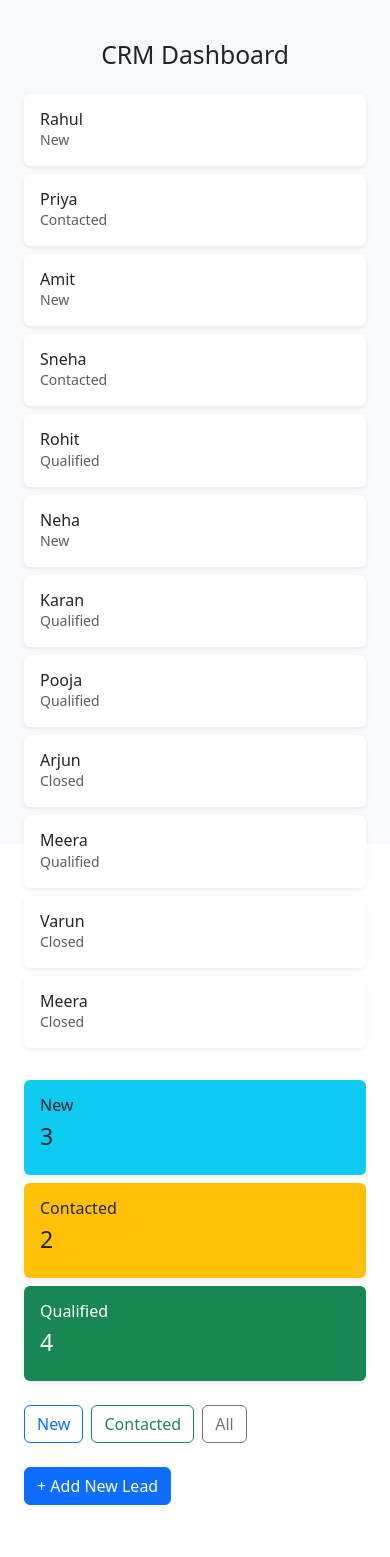
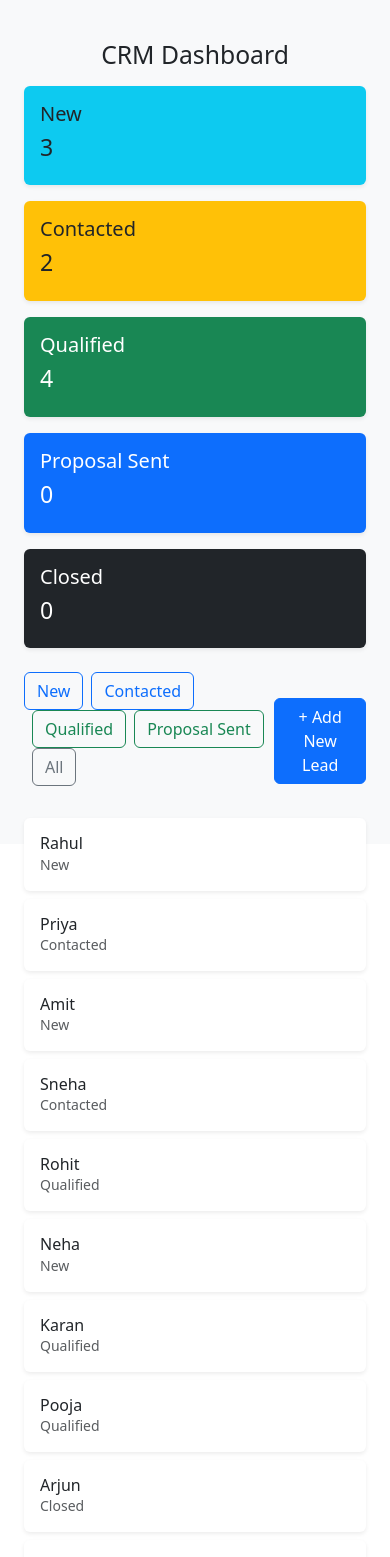
Before and after one commit to bhaskarbiswas04/Anvaya-CRM-frontend, a React app: page / in a window 390 px wide. Shown: the top 1557 px of the page. Before the commit the page ends 1505 px from the top, so only its background shows below. Built offline with nearby package versions, Linux system fonts and the light colour scheme; the HTML template or start-up script is replaced by a standard one.

Commit message:
updt: back button & responsive of pages

```diff
--- /dev/null
+++ b/src/components/BackButton.jsx
@@ -0,0 +1,16 @@
+import { useNavigate } from "react-router-dom";
+
+export default function BackButton({navigationPath, className=""}) {
+    const navigate = useNavigate();
+
+    return (
+      <div>
+        <button
+          className={`btn btn-secondary ${className}`}
+          onClick={() => navigate(navigationPath)}
+        >
+          ← Back
+        </button>
+      </div>
+    );
+}
--- a/src/components/LeadForm.jsx
+++ b/src/components/LeadForm.jsx
@@ -1,6 +1,7 @@
 import { useState } from "react";
 import { useLeads } from "../context/LeadContext";
 import { useNavigate } from "react-router-dom";
+import BackButton from "./BackButton";
 
 export default function LeadForm() {
   const { addLead, leads } = useLeads();
@@ -160,8 +161,12 @@ export default function LeadForm() {
           </div>
 
           {/* Submit */}
-          <div className="col-12 text-end">
-            <button className="btn btn-primary">Create Lead</button>
+          <div className="mt-3 d-flex justify-content-center">
+            <button className="btn btn-primary me-3">
+              Create Lead
+            </button>
+
+            <BackButton navigationPath="/" />
           </div>
         </form>
       </div>
--- a/src/components/dashboard-screen/LeadStats.jsx
+++ b/src/components/dashboard-screen/LeadStats.jsx
@@ -3,30 +3,40 @@ export default function LeadStats({ leads }) {
     new: leads.filter((l) => l.status === "new").length,
     contacted: leads.filter((l) => l.status === "contacted").length,
     qualified: leads.filter((l) => l.status === "qualified").length,
+    proposalSent: leads.filter((l) => l.status === "Proposal Sent").length,
+    closed: leads.filter((l) => l.status === "Closed").length,
   };
 
+  const cards = [
+    { title: "New", value: stats.new, color: "bg-info text-dark" },
+    {
+      title: "Contacted",
+      value: stats.contacted,
+      color: "bg-warning text-dark",
+    },
+    {
+      title: "Qualified",
+      value: stats.qualified,
+      color: "bg-success text-white",
+    },
+    {
+      title: "Proposal Sent",
+      value: stats.proposalSent,
+      color: "bg-primary text-white",
+    },
+    { title: "Closed", value: stats.closed, color: "bg-dark text-white" },
+  ];
+
   return (
-    <div className="row mb-4">
-      <div className="col-md-4">
-        <div className="card shadow-sm border-0 p-3 bg-info text-dark mt-2">
-          <h6>New</h6>
-          <h3>{stats.new}</h3>
+    <div className="row g-3 mb-4">
+      {cards.map((card, index) => (
+        <div key={index} className="col-xl col-lg-3 col-md-4 col-sm-6 col-12">
+          <div className={`card shadow-sm border-0 p-3 ${card.color}`}>
+            <h6 className="mb-2 fs-5">{card.title}</h6>
+            <h3>{card.value}</h3>
+          </div>
         </div>
-      </div>
-
-      <div className="col-md-4">
-        <div className="card shadow-sm border-0 p-3 bg-warning text-dark mt-2">
-          <h6>Contacted</h6>
-          <h3>{stats.contacted}</h3>
-        </div>
-      </div>
-
-      <div className="col-md-4">
-        <div className="card shadow-sm border-0 p-3 bg-success text-white mt-2">
-          <h6>Qualified</h6>
-          <h3>{stats.qualified}</h3>
-        </div>
-      </div>
+      ))}
     </div>
   );
 }
--- a/src/components/dashboard-screen/QuickFilters.jsx
+++ b/src/components/dashboard-screen/QuickFilters.jsx
@@ -8,11 +8,26 @@ export default function QuickFilters({ setFilter }) {
         New
       </button>
       <button
-        className="btn btn-outline-success"
+        className="btn btn-outline-primary"
         onClick={() => setFilter("contacted")}
       >
         Contacted
       </button>
+
+      <button
+        className="btn btn-outline-success ms-2"
+        onClick={() => setFilter("qualified")}
+      >
+        Qualified
+      </button>
+
+      <button
+        className="btn btn-outline-success ms-2"
+        onClick={() => setFilter("proposal send")}
+      >
+        Proposal Sent
+      </button>
+
       <button
         className="btn btn-outline-secondary ms-2"
         onClick={() => setFilter("")}
--- a/src/pages/AddAgentPage.jsx
+++ b/src/pages/AddAgentPage.jsx
@@ -2,6 +2,7 @@ import { useState } from "react";
 import { useNavigate } from "react-router-dom";
 import Sidebar from "../layouts/Sidebar";
 import { useAgents } from "../context/AgentContext";
+import BackButton from "../components/backButton";
 
 export default function AddAgentPage() {
   const { addAgent } = useAgents();
@@ -65,9 +66,11 @@ export default function AddAgentPage() {
           </div>
 
           <div className="mt-3 d-flex justify-content-center">
-            <button className="btn btn-primary" onClick={submit}>
+            <button className="btn btn-primary me-3" onClick={submit}>
               Create Agent
             </button>
+
+            <BackButton navigationPath="/agents" />
           </div>
         </div>
       </main>
--- a/src/pages/DashboardPage.jsx
+++ b/src/pages/DashboardPage.jsx
@@ -25,10 +25,14 @@ export default function DashboardPage() {
       <main className="flex-grow-1 p-4 bg-light">
         <h2 className="text-center my-3">CRM Dashboard</h2>
 
+        <LeadStats leads={leads} />
+
+        <div className="d-flex justify-content-between align-items-center">
+          <QuickFilters setFilter={setFilter} />
+          <AddLeadButton />
+        </div>
+
         <LeadPreview leads={filteredLeads} />
-        <LeadStats leads={leads} />
-        <QuickFilters setFilter={setFilter} />
-        <AddLeadButton />
       </main>
     </div>
   );
--- a/src/pages/LeadDetails.jsx
+++ b/src/pages/LeadDetails.jsx
@@ -1,12 +1,12 @@
-import { useParams, useNavigate } from "react-router-dom";
+import { useParams } from "react-router-dom";
 import { useLeads } from "../context/LeadContext";
 import Sidebar from "../layouts/Sidebar";
 import { useState } from "react";
 import EditLeadModal from "../components/EditLeadModal";
+import BackButton from "../components/BackButton";
 
 export default function LeadDetails() {
   const { id } = useParams();
-  const navigate = useNavigate();
   const { leads, addComment, updateLead } = useLeads();
 
   const [open, setOpen] = useState(false);
@@ -43,12 +43,7 @@ export default function LeadDetails() {
 
       <main className="flex-grow-1 p-4 bg-light container-fluid">
         {/* Back button */}
-        <button
-          className="btn btn-secondary mb-3"
-          onClick={() => navigate("/")}
-        >
-          ← Back
-        </button>
+        <BackButton navigationPath="/leads" className="mb-3"/>
 
         {/* Header */}
         <div className="d-flex justify-content-between align-items-center mb-3">
--- a/src/pages/LeadListPage.jsx
+++ b/src/pages/LeadListPage.jsx
@@ -64,7 +64,7 @@ export default function LeadList() {
       <Sidebar />
 
       <main className="flex-grow-1 p-4 bg-light container-fluid">
-        <h3 className="mb-4">Lead List</h3>
+        <h3 className="mb-4 text-center">Lead List</h3>
 
         {/* FILTER BAR */}
         <div className="row g-2 mb-3">
```
